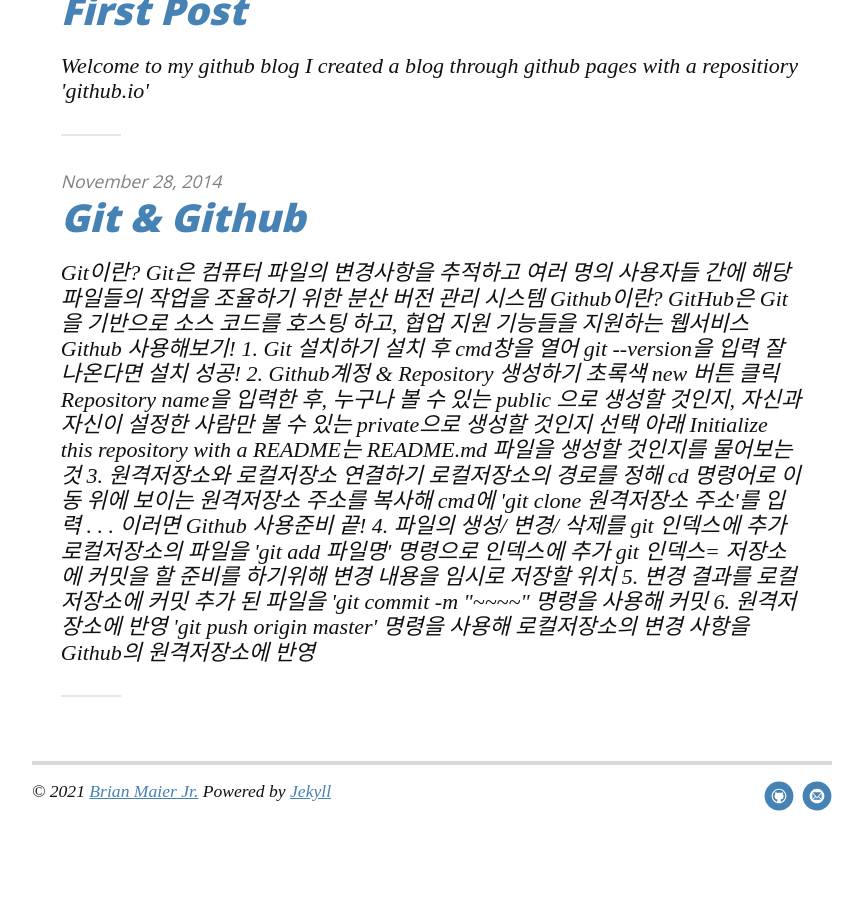
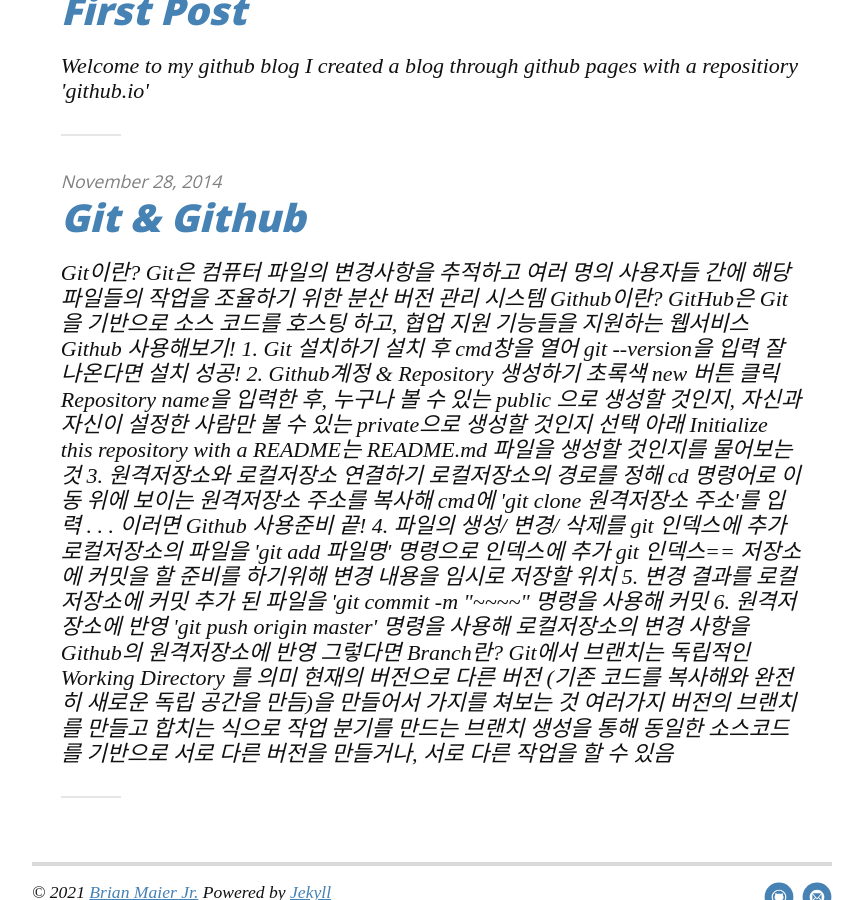
Before and after one commit to 250b/250b.github.io, a Jekyll site: the page built from index.html, in a window 1280 px wide and 900 px high, scrolled down 537 px. Shown: the whole window, without its empty margins (208-1071 px from the left). Built offline with Jekyll 4.4.1, drawn with Linux system fonts in a browser that asks for light colours; nearby versions of some CDN libraries; the list of posts is cut into pages by our own code; before the commit the page ends 1384 px from its top, so only the background shows below that.

Commit message:
Update 2014-12-14-featured-image.markdown

```diff
--- a/_posts/2014-12-14-featured-image.markdown
+++ b/_posts/2014-12-14-featured-image.markdown
@@ -55,7 +55,7 @@
 <p class="picture"><img src="/assets/img/github.png" alt=""></p>
 <p class="list"><p class="listtitle">4. 파일의 생성/ 변경/ 삭제를 git 인덱스에 추가</p></p>
 <p class="gittext">로컬저장소의 파일을 'git add 파일명' 명령으로 인덱스에 추가</p>
-<p class="gittext">git 인덱스=</p>
+<p class="gittext">git 인덱스==</p>
 <p class="gittext">저장소에 커밋을 할 준비를 하기위해 변경 내용을 임시로 저장할 위치</p>
 <br><br><br>
 <p class="list"><p class="listtitle">5. 변경 결과를 로컬 저장소에 커밋</p></p>
@@ -64,3 +64,13 @@
 <p class="list"><p class="listtitle">6. 원격저장소에 반영</p></p>
 <p class="gittext">'git push origin master' 명령을 사용해</p>
 <p class="gittext">로컬저장소의 변경 사항을 Github의 원격저장소에 반영</p>
+<br><br><br>
+<p class="gittext">그렇다면</p>
+<p class="rmx">Branch란?<p>
+<p class="gittext">Git에서 브랜치는 독립적인 Working Directory 를 의미</p>
+<p class="gittext">현재의 버전으로 다른 버전</p>
+<p class="gittext">(기존 코드를 복사해와 완전히 새로운 독립 공간을 만듬)을</p>
+<p class="gittext">만들어서 가지를 쳐보는 것</p>
+<p class="gittext">여러가지 버전의 브랜치를 만들고 합치는 식으로 작업</p>
+<p class="gittext">분기를 만드는 브랜치 생성을 통해 동일한 소스코드를 기반으로</p>
+<p class="gittext">서로 다른 버전을 만들거나, 서로 다른 작업을 할 수 있음</p>
```
